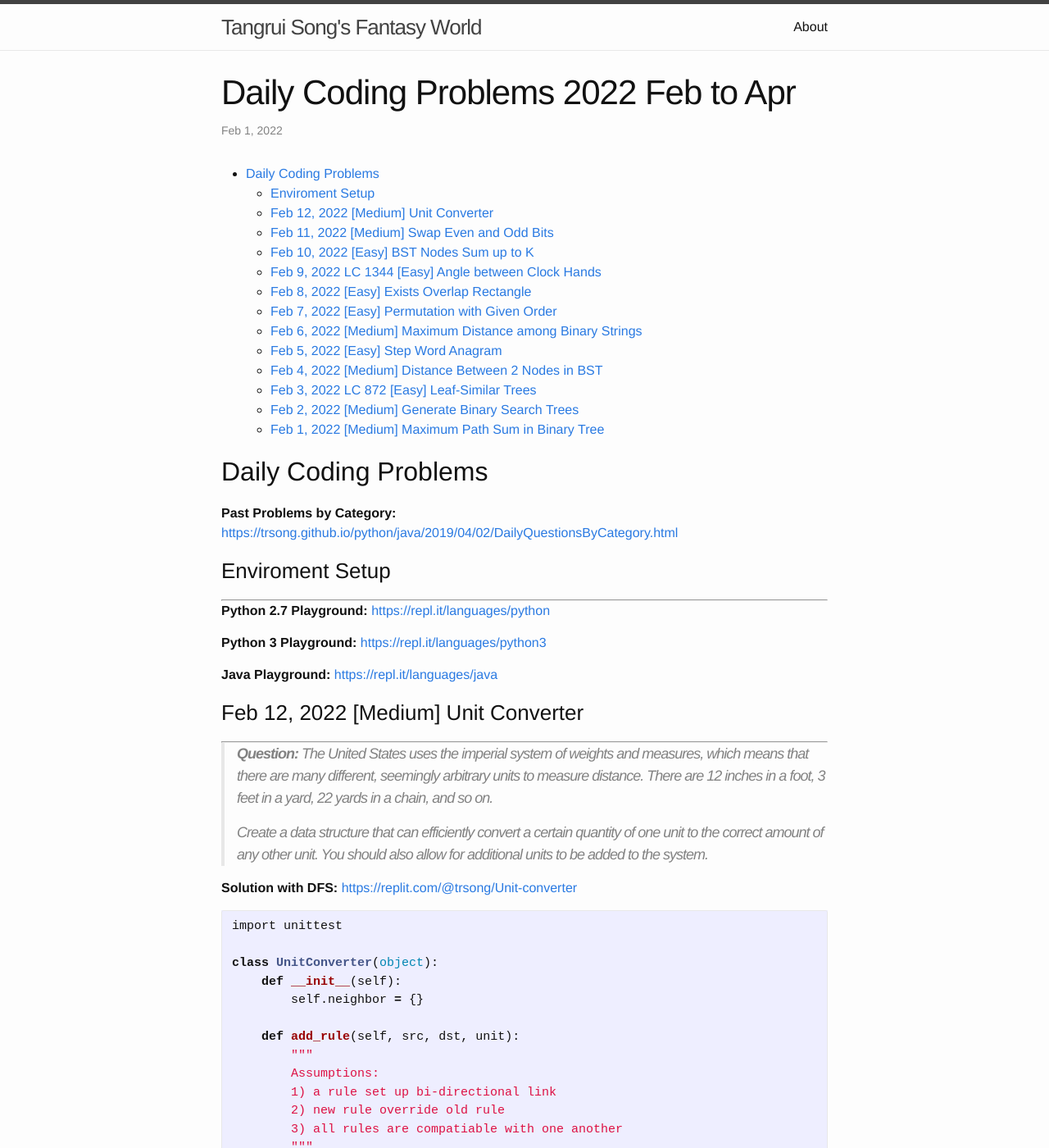
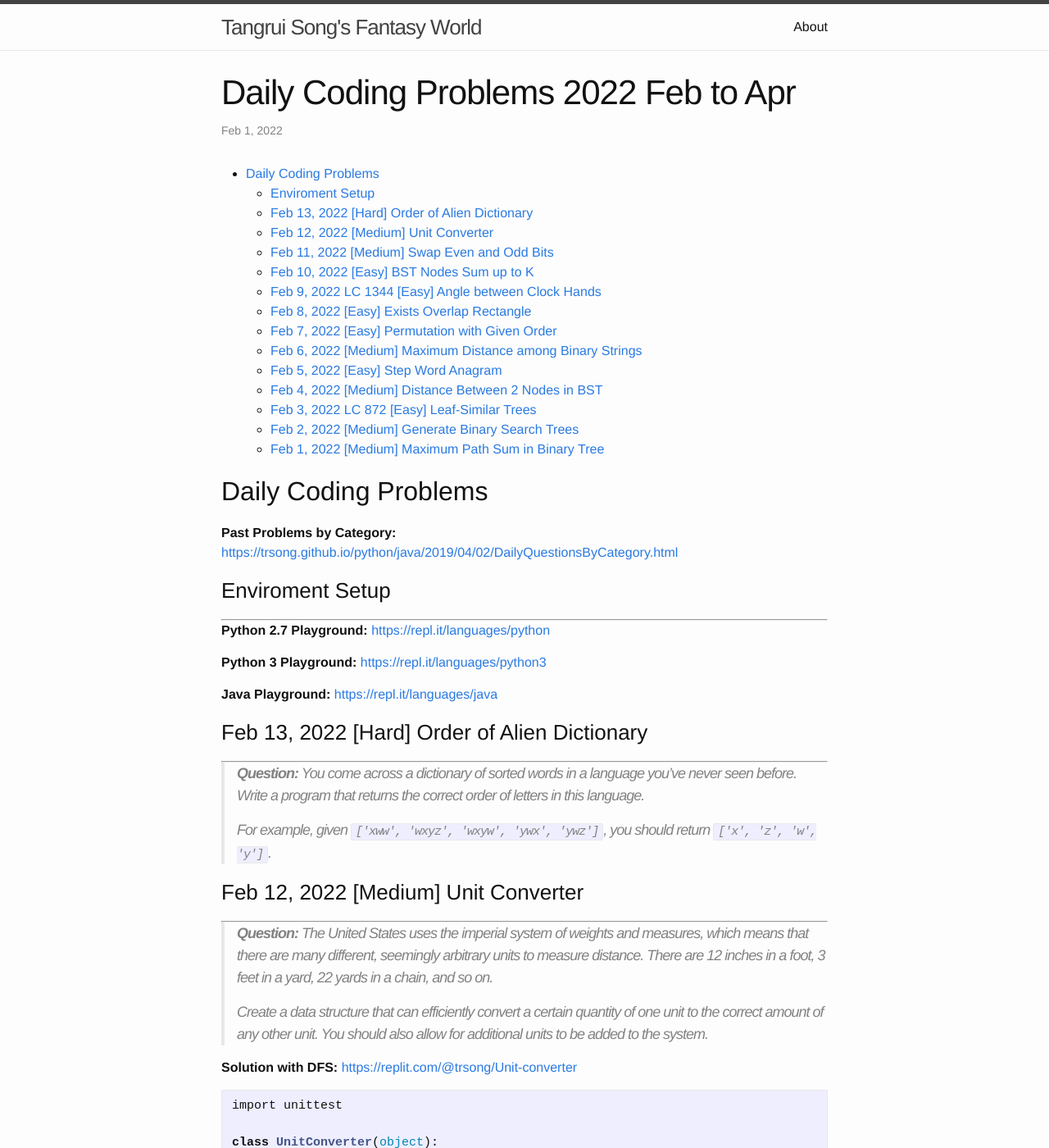
Before and after one commit to trsong/trsong.github.io, a Jekyll site: the page built from _posts/2022-02-01-DailyQuestionsFeb.md, in a window 1280 px wide and 1400 px high. Shown: the whole window at 82% size. Built offline with Jekyll 4.4.1, drawn with Linux system fonts in a browser that asks for light colours.

Commit message:
Add Feb 13 question

```diff
--- a/_posts/2022-02-01-DailyQuestionsFeb.md
+++ b/_posts/2022-02-01-DailyQuestionsFeb.md
@@ -20,6 +20,12 @@ categories: Python/Java
 
 **Java Playground:** [https://repl.it/languages/java](https://repl.it/languages/java)
 
+
+### Feb 13, 2022 \[Hard\] Order of Alien Dictionary
+---
+> **Question:** You come across a dictionary of sorted words in a language you've never seen before. Write a program that returns the correct order of letters in this language.
+>
+> For example, given `['xww', 'wxyz', 'wxyw', 'ywx', 'ywz']`, you should return `['x', 'z', 'w', 'y']`.
 
 ### Feb 12, 2022 \[Medium\] Unit Converter
 ---
```
